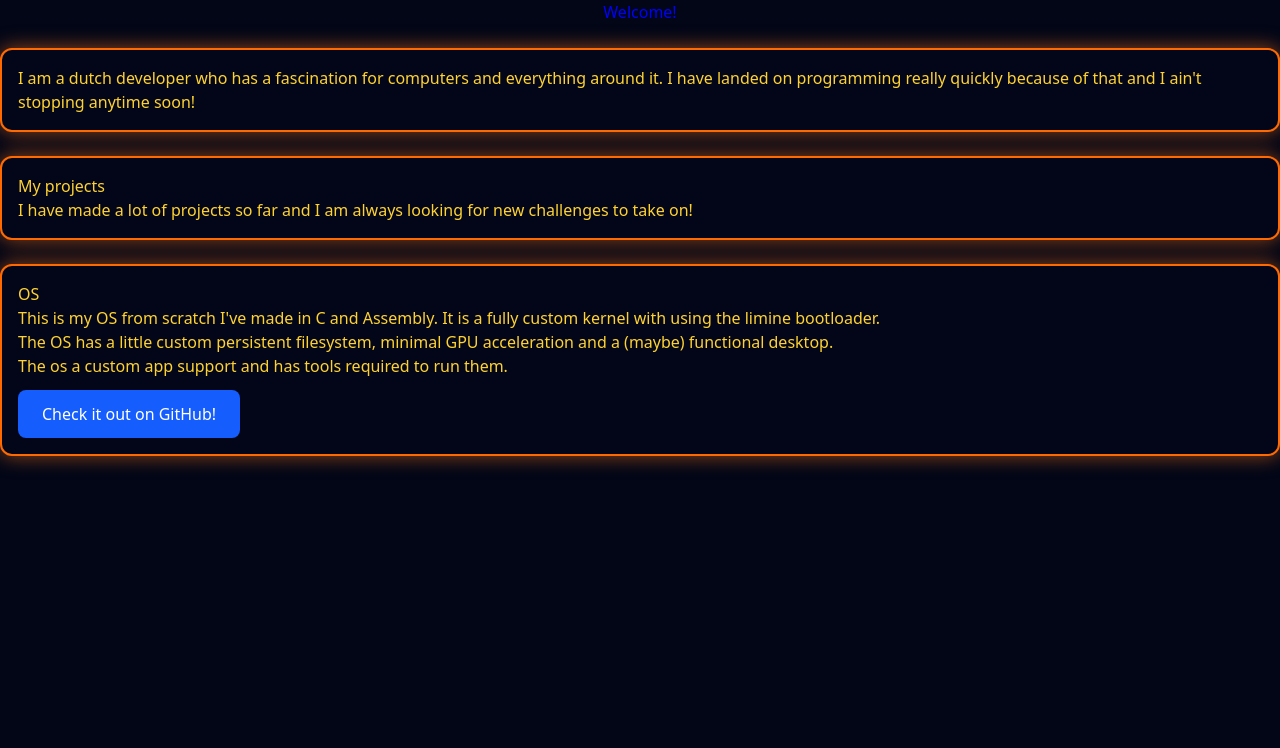
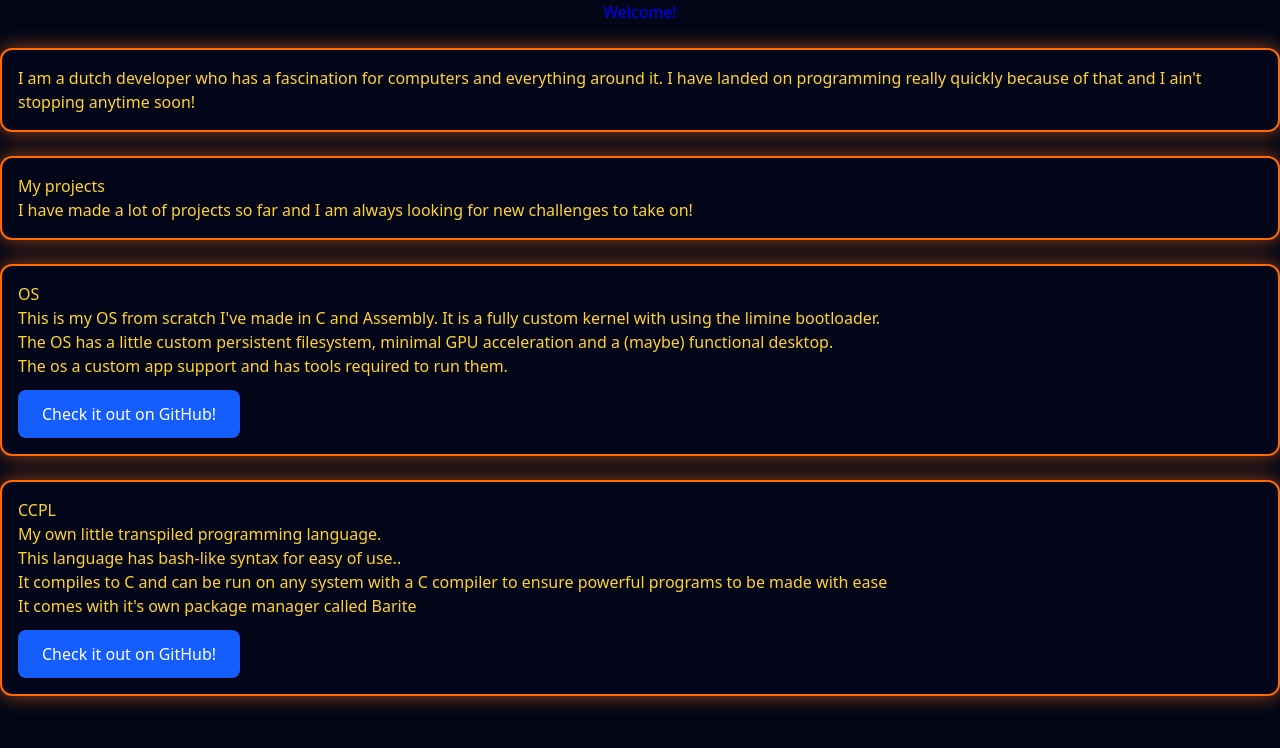
Before and after one commit to QKing-Official/QKing-Official.github.io, a Next.js app: page / in a window 1280 px wide. Shown: the top 748 px of the page. Built offline with nearby package versions, Linux system fonts and the light colour scheme.

Commit message:
added new project

```diff
--- a/app/page.tsx
+++ b/app/page.tsx
@@ -28,8 +28,20 @@ export default function Home() {
         <p> The os a custom app support and has tools required to run them.</p>
         <Link
           href="https://github.com/QKing-Official/OS"
-          className="inline-block mt-3 px-6 py-3 bg-blue-600 hover:bg-blue-700 active:scale-95 text-white font-medium rounded-lg text-center no-underline transition"
-        >
+          className="inline-block mt-3 px-6 py-3 bg-blue-600 hover:bg-blue-700 active:scale-95 text-white font-medium rounded-lg text-center no-underline transition">
+          Check it out on GitHub!
+        </Link>
+    </div>
+    <br></br>
+        <div className="bg-slate-950 text-amber-300 p-4 rounded-xl border-2 border-orange-500 shadow-[0_0_20px_rgba(249,115,22,0.6)]">
+        <h2> CCPL </h2>
+        <p> My own little transpiled programming language. </p>
+        <p> This language has bash-like syntax for easy of use..</p>
+        <p> It compiles to C and can be run on any system with a C compiler to ensure powerful programs to be made with ease</p>
+        <p> It comes with it's own package manager called Barite</p>
+        <Link
+          href="https://github.com/QKing-Official/CCPL"
+          className="inline-block mt-3 px-6 py-3 bg-blue-600 hover:bg-blue-700 active:scale-95 text-white font-medium rounded-lg text-center no-underline transition">
           Check it out on GitHub!
         </Link>
     </div>
```
